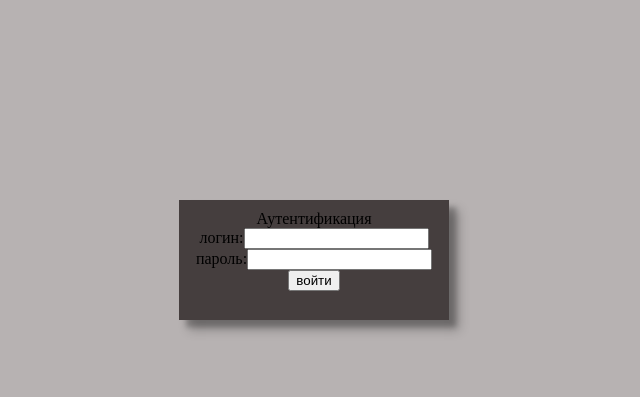
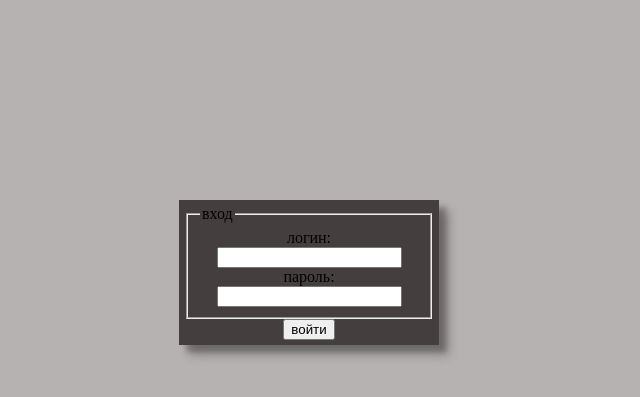
Before and after one commit to marsdotcom/www, a PHP site: page /login.php in a window 1280 px wide. Shown: the part 150-547 px from the top of the page, without its empty margins (336-976 px from the left). Run offline with PHP 8.4, Linux system fonts and the light colour scheme.

Commit message:
Формы

```diff
--- a/check_in.php
+++ b/check_in.php
@@ -86,7 +86,7 @@ if (isset($_COOKIE['log'])){
         <div class="view">
             <form method="post">
                 <fieldset>
-                    <legend>Регистрация</legend>
+                    <legend>регистрация</legend>
                     <label>nic:</label><input type="text" name="nic" ><br>
                     <label>логин:</label><input type="text" name="log" id="log" value=""><br>
                     <label>пароль:</label><input type="password" name="pass"><br>
--- a/login.php
+++ b/login.php
@@ -51,9 +51,8 @@ if (isset($_COOKIE['log'])){
 
             }
             .view {
-                    padding: 10px;
+                    padding: 5px;
                     width: 250px;
-                    height: 100px;
                     position: absolute;
                     top: 50%;
                     left: 50%;
@@ -61,15 +60,23 @@ if (isset($_COOKIE['log'])){
                     box-shadow: 10px 10px 10px rgba(0, 0, 0, 0.25), 7px 7px 5px rgba(0, 0, 0, 0.22);
                     background: #453e3e;
                 text-align: center;
-                                }
+            }
+            fieldset{
+                align-content: space-around;
+            }
+            legend {
+                text-align: left;
+            }
         </style>
     </head>
     <body>
         <div class="view">
             <form method="post">
-                    Аутентификация<br>
-                    логин:<input type="text" name="log"><br>
-                    пароль:<input type="password" name="pass"><br>
+                <fieldset>
+                    <legend>вход</legend>
+                    <label>логин:</label><input type="text" name="log"><br>
+                    <label>пароль:</label><input type="password" name="pass"><br>
+                </fieldset>
                     <input type="submit" value="войти">
             </form>
         </div>
```
